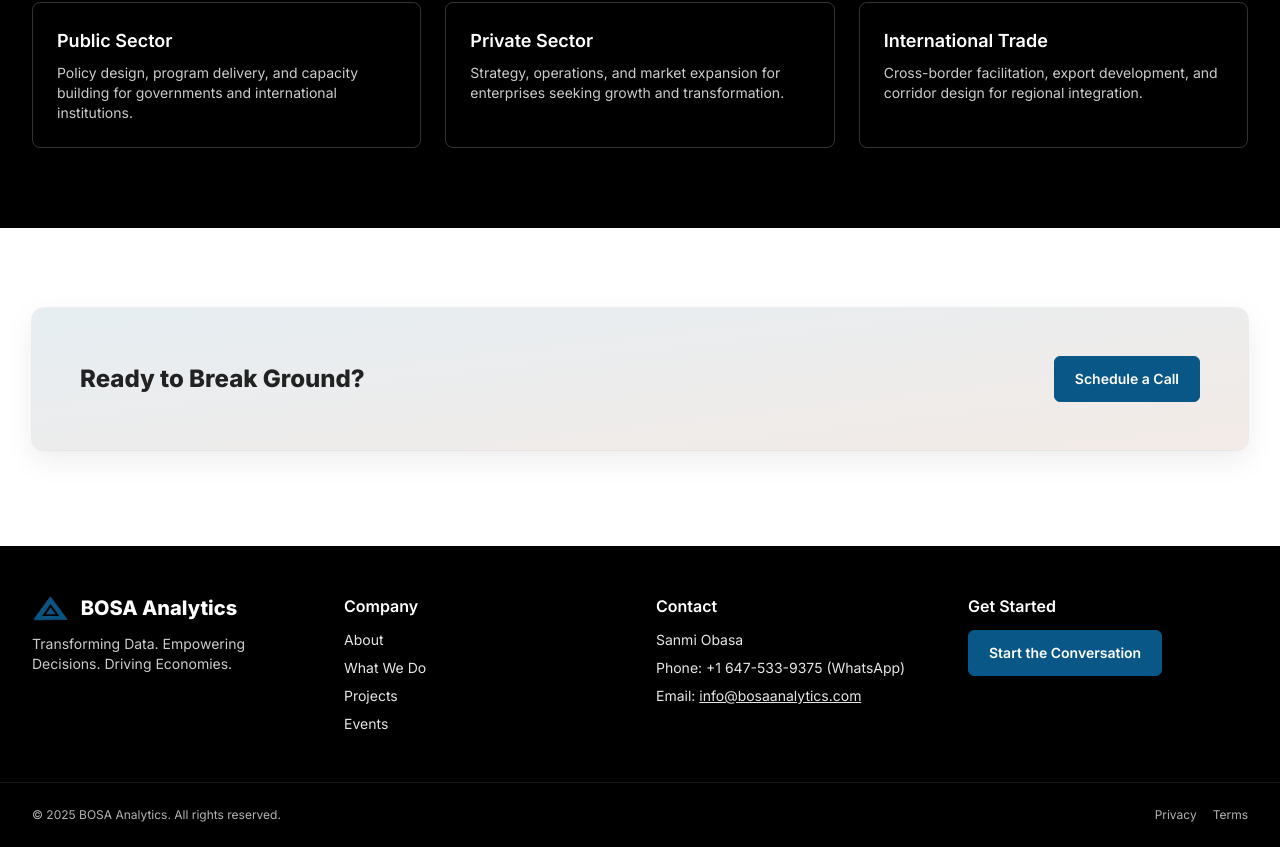
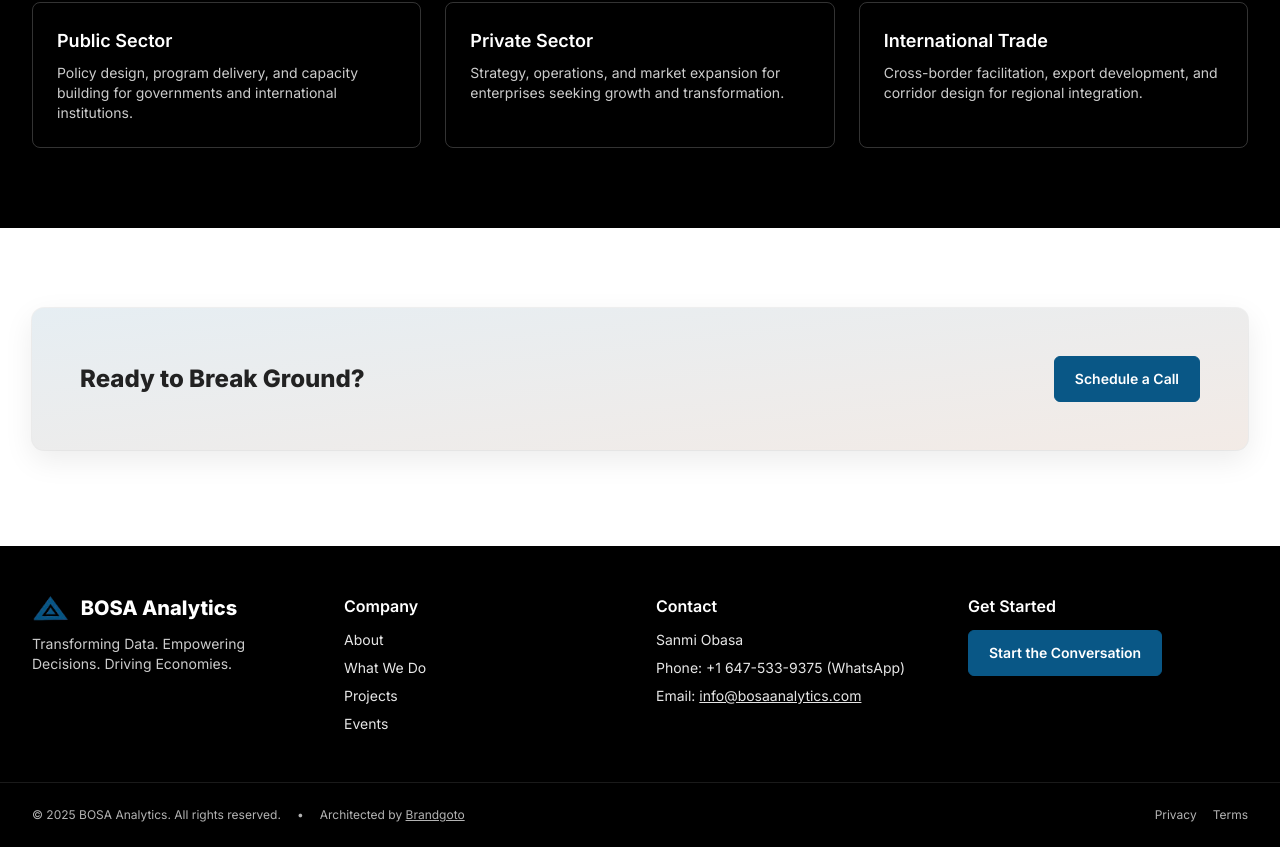
Before and after one commit to Nerdyxils/BosaAnalytics, a Next.js app: page / in a window 1280 px wide. Shown: the part 4523-5370 px from the top of the page. Built offline with nearby package versions, Linux system fonts and the light colour scheme.

Commit message:
added backlinks

```diff
--- a/components/Footer.jsx
+++ b/components/Footer.jsx
@@ -38,7 +38,21 @@ export default function Footer() {
       </div>
       <div className="border-t border-white/10">
         <div className="container-wide py-6 text-xs opacity-70 flex flex-col sm:flex-row items-center justify-between gap-2">
-          <p>© {new Date().getFullYear()} BOSA Analytics. All rights reserved.</p>
+          <div className="flex flex-col sm:flex-row items-center gap-2 sm:gap-4">
+            <p>© {new Date().getFullYear()} BOSA Analytics. All rights reserved.</p>
+            <span className="hidden sm:inline">•</span>
+            <p>
+              Architected by{' '}
+              <a
+                href="https://brandgoto.com/"
+                target="_blank"
+                rel="noopener noreferrer"
+                className="underline hover:opacity-100 transition-opacity"
+              >
+                Brandgoto
+              </a>
+            </p>
+          </div>
           <div className="flex gap-4">
             <Link href="#">Privacy</Link>
             <Link href="#">Terms</Link>
```
